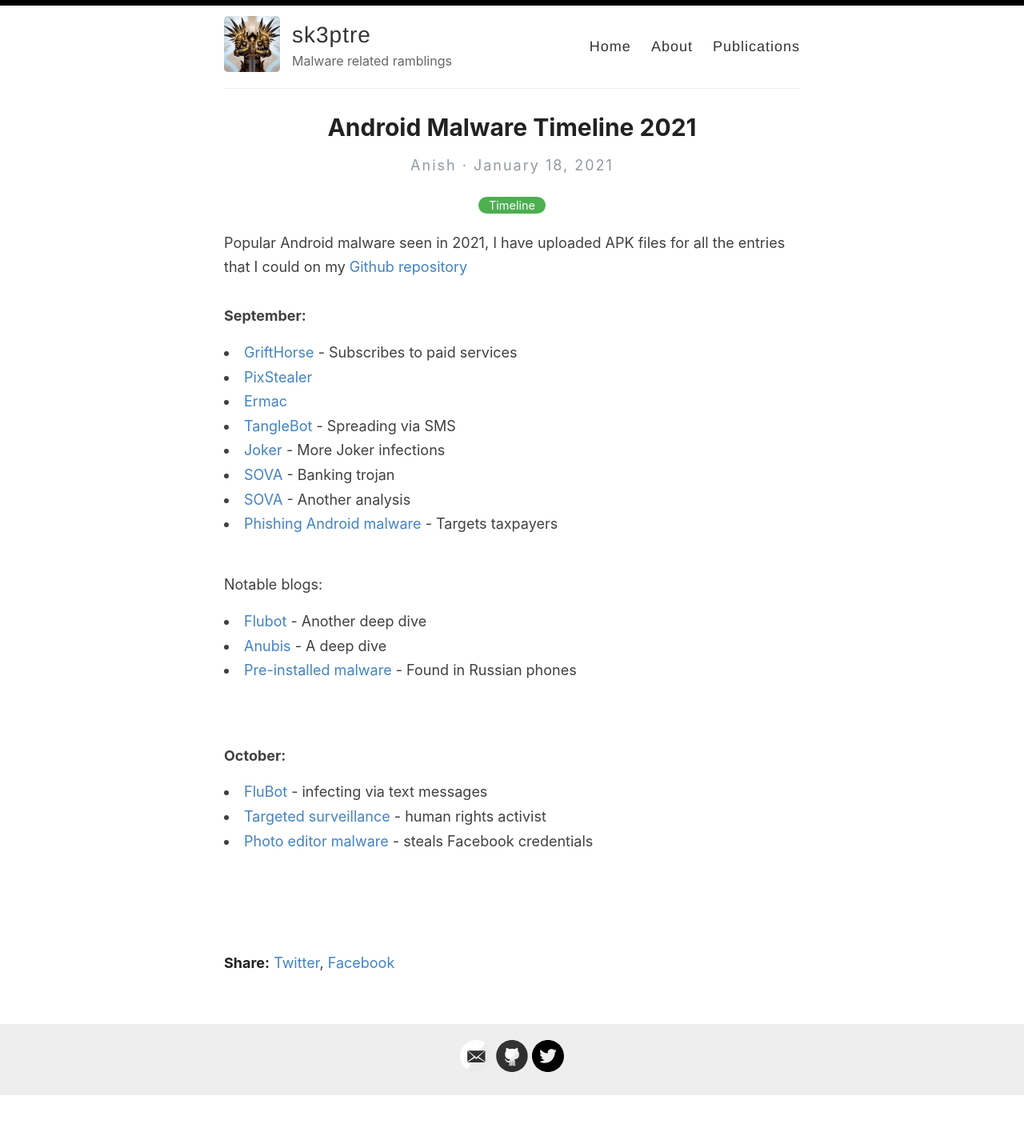
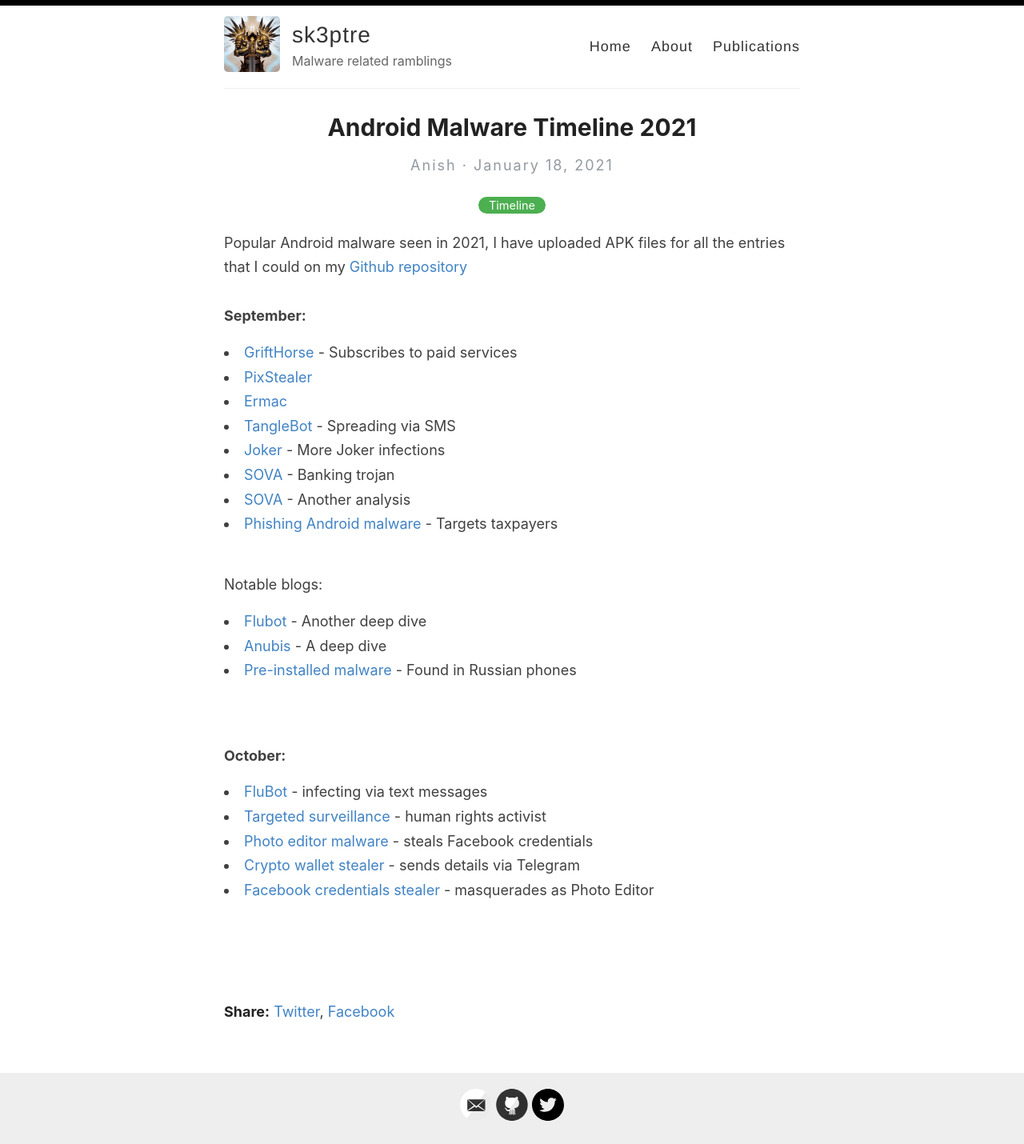
Before and after one commit to sk3ptre/sk3ptre.github.io, a Jekyll site: the page built from _posts/2021-01-18-Malware-Timeline-2021.md, in a window 1280 px wide. Shown: the whole page at 80% size. Built offline with Jekyll 4.4.1, drawn with Linux system fonts in a browser that asks for light colours; before the commit the page ends 1369 px from its top, so only the background shows below that.

Commit message:
Update 2021-01-18-Malware-Timeline-2021.md

```diff
--- a/_posts/2021-01-18-Malware-Timeline-2021.md
+++ b/_posts/2021-01-18-Malware-Timeline-2021.md
@@ -26,5 +26,8 @@
 <li><a href="https://www.cert.govt.nz/individuals/news-and-events/parcel-delivery-text-message-infecting-android-phones/">FluBot</a> - infecting via text messages</li>
 <li><a href="https://www.amnesty.org/en/documents/afr57/4756/2021/en/">Targeted surveillance</a> - human rights activist</li>
 <li><a href="https://twitter.com/sh1shk0va/status/1447540805275635723">Photo editor malware</a> - steals Facebook credentials</li>
+<li><a href="https://twitter.com/alberto__segura/status/1448170494210068486">Crypto wallet stealer</a> - sends details via Telegram</li>
+<li><a href="https://www.bleepingcomputer.com/news/security/photo-editor-android-app-still-sitting-on-google-play-store-is-malware/">Facebook credentials stealer</a> - masquerades as Photo Editor</li>
+
 
 <br><br><br>
```
